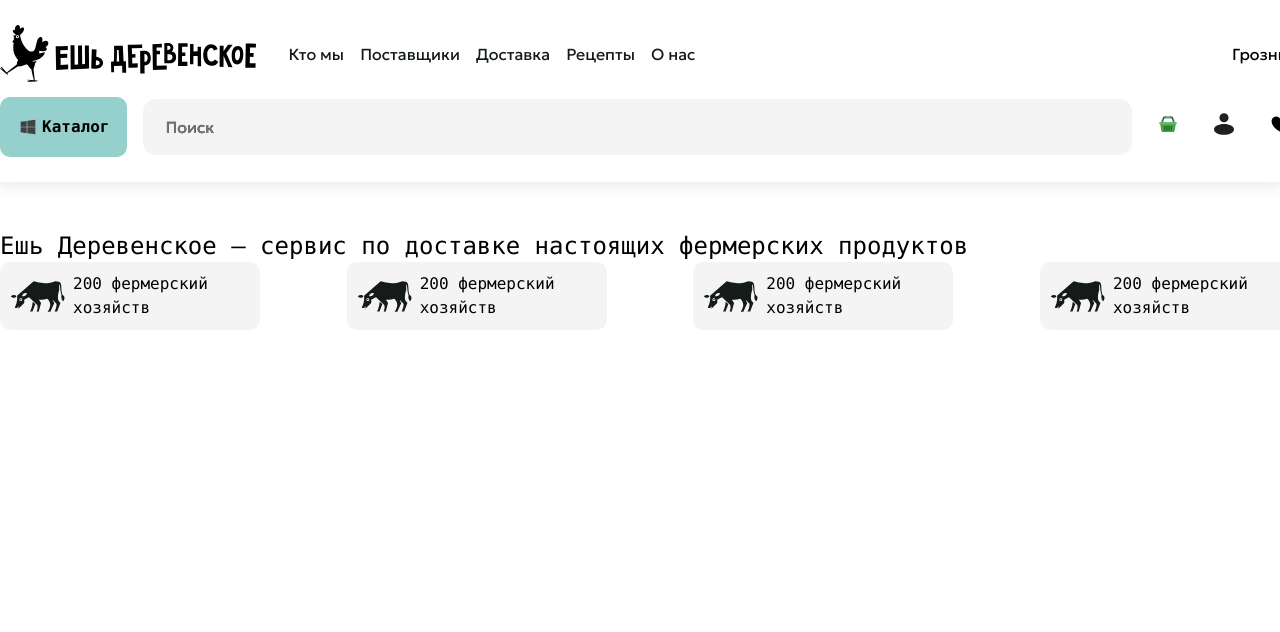
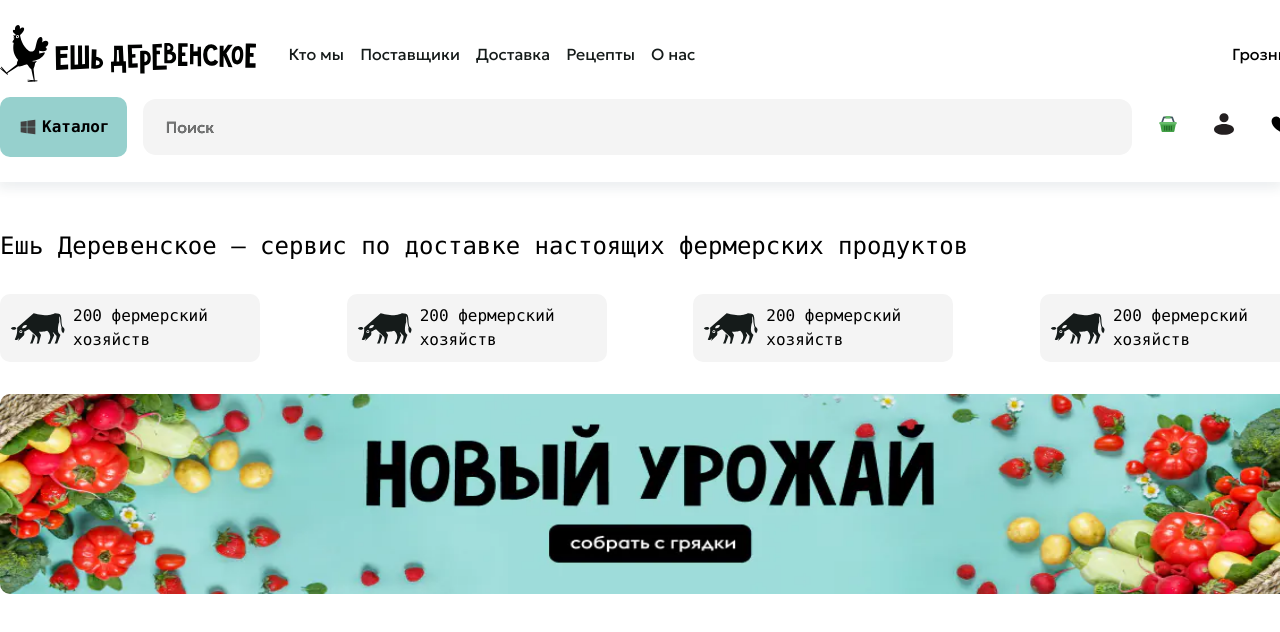
Before and after one commit to Bugazov/fermer, a Next.js app: page / in a window 1280 px wide. Shown: the top 632 px of the page. Built offline with nearby package versions, Linux system fonts and the light colour scheme.

Commit message:
добавил баннер на главную страницу

```diff
--- a/src/screens/MainPage/ui/MainPage/MainPage.module.scss
+++ b/src/screens/MainPage/ui/MainPage/MainPage.module.scss
@@ -5,3 +5,9 @@
 .title{
   margin-top: 48px;
 }
+
+.banner{
+  width: 100%;
+  height: 200px;
+  border-radius: 10px;
+}
--- a/src/screens/MainPage/ui/MainPage/MainPage.tsx
+++ b/src/screens/MainPage/ui/MainPage/MainPage.tsx
@@ -1,5 +1,6 @@
 import { classNames } from '@/shared/lib/classNames/classNames';
 import cls from './MainPage.module.scss';
+import Banner from '@/shared/assets/68a5eb-1146x210.webp';
 
 import { memo } from 'react';
 import { Header } from '@/widgets/Header';
@@ -7,6 +8,8 @@ import { Page } from '@/widgets/Page/Page';
 import { Text } from '@/shared/ui/Text/Text';
 import { Container } from '@/shared/ui/Container/Container';
 import { ServiceInfo } from '@/widgets/ServiceInfo';
+import { VStack } from '@/shared/ui/Stack';
+import Image from 'next/image';
 interface MainPageProps {
     className?: string;
 }
@@ -18,10 +21,14 @@ const MainPage = memo((props: MainPageProps) => {
         <Page className={classNames(cls.MainPage, {}, [className])}>
             <Header/>
             <Container>
-                <Text
-                    className={cls.title}
-                    title={'Ешь Деревенское — сервис по доставке настоящих фермерских продуктов'}/>
-                <ServiceInfo/>
+
+                <VStack gap={'32'}>
+                    <Text
+                        className={cls.title}
+                        title={'Ешь Деревенское — сервис по доставке настоящих фермерских продуктов'}/>
+                    <ServiceInfo/>
+                    <Image className={cls.banner} src={Banner} alt={'banner'}/>
+                </VStack>
             </Container>
 
         </Page>
```
Also changed, not shown: src/shared/assets/68a5eb-1146x210.webp (added).
